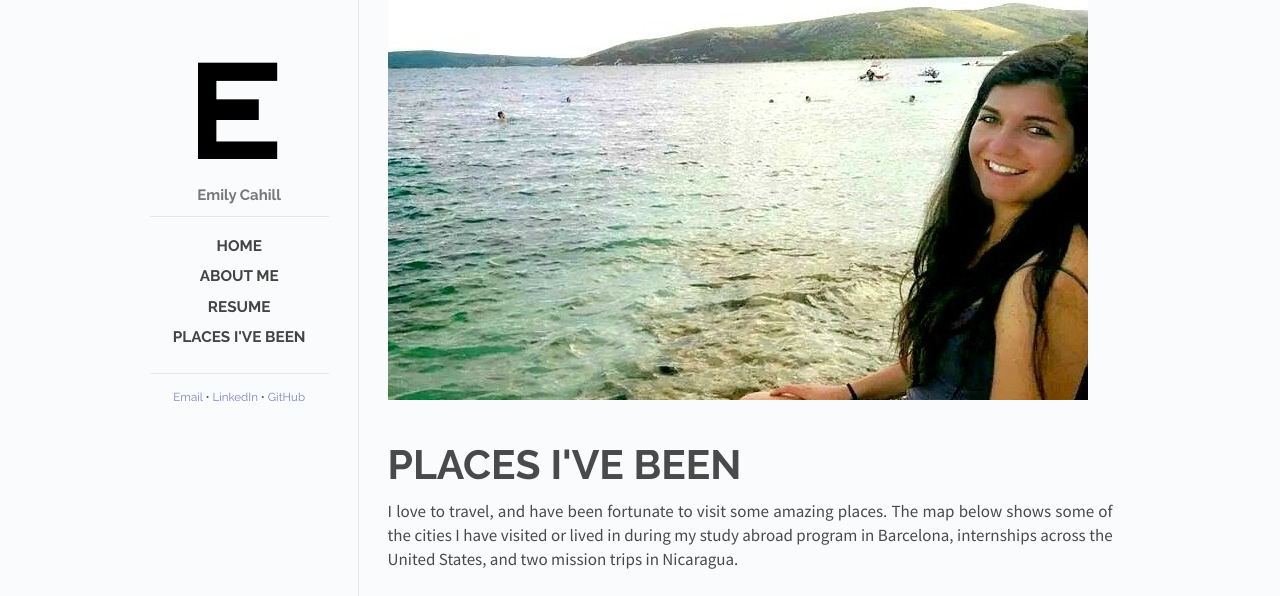
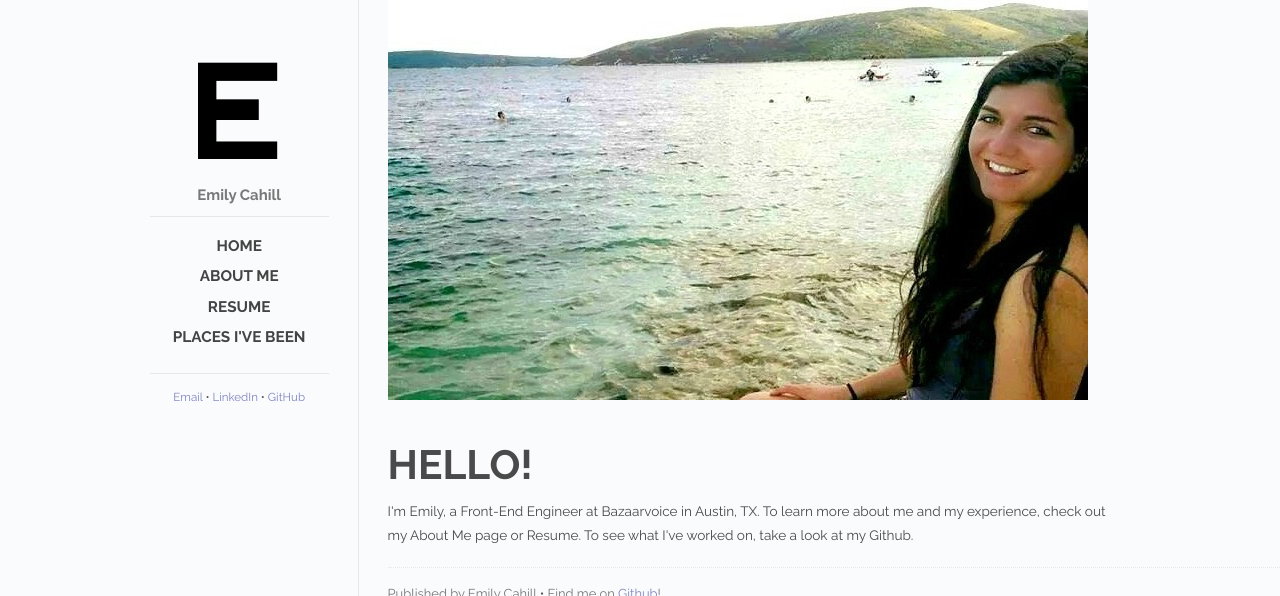
Before and after one commit to ecahill/emilycahill-v1, a Jekyll site: the page built from index.html, in a window 1280 px wide. Shown: the top 596 px of the page. Built offline with Jekyll 4.4.1, drawn with Linux system fonts in a browser that asks for light colours; nearby versions of some CDN libraries; Markdown is read by kramdown in place of the engine named in the settings; grey boxes are pictures that could not be loaded.

Commit message:
Update index.html

```diff
--- a/index.html
+++ b/index.html
@@ -1,8 +1,9 @@
 ---
-layout: default
-title: Home
+layout: post
+title: Hello!
+cover: croatia2.jpeg
+date:   2014-10-12 12:00:00
+categories: posts
+permalink: "index.html"
 ---
-
-{% assign page = site.posts.first %}
-{% assign content = page.content %}
-{% include post.html %}
+I'm Emily, a Front-End Engineer at Bazaarvoice in Austin, TX. To learn more about me and my experience, check out my About Me page or Resume. To see what I've worked on, take a look at my Github.
```
